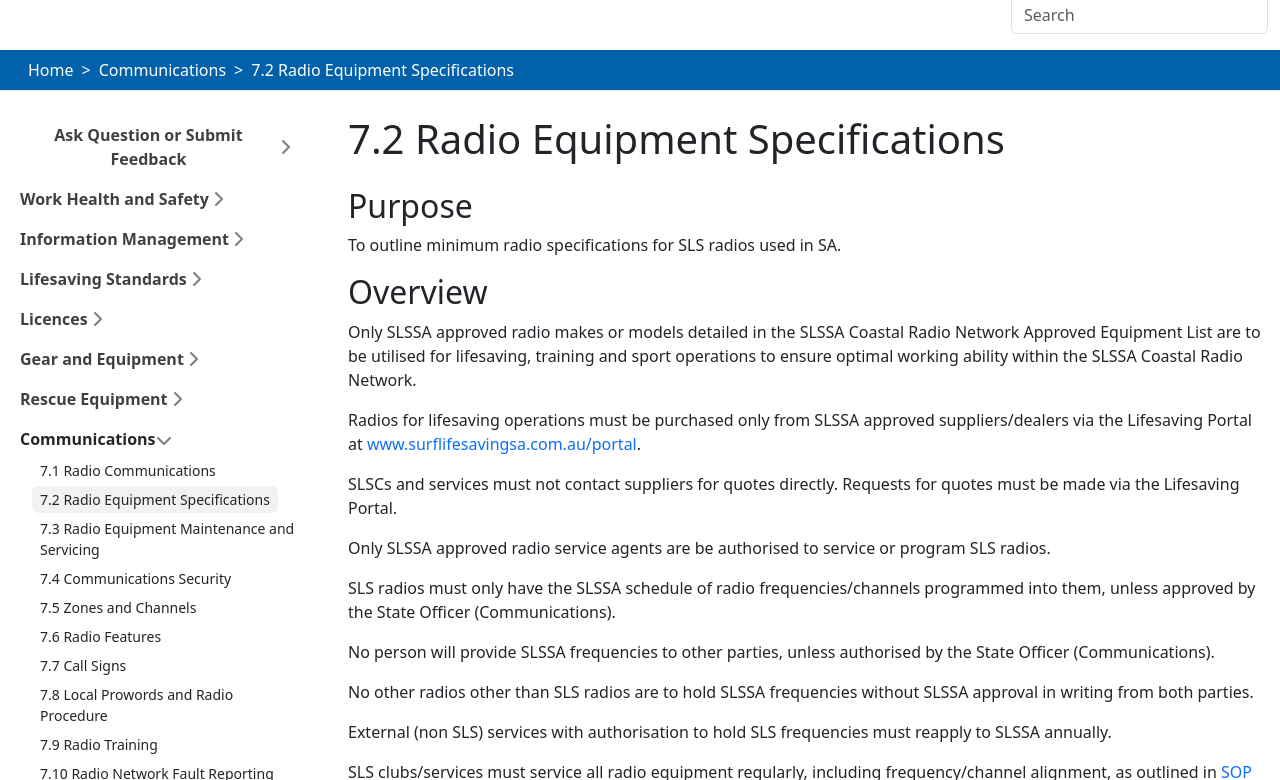
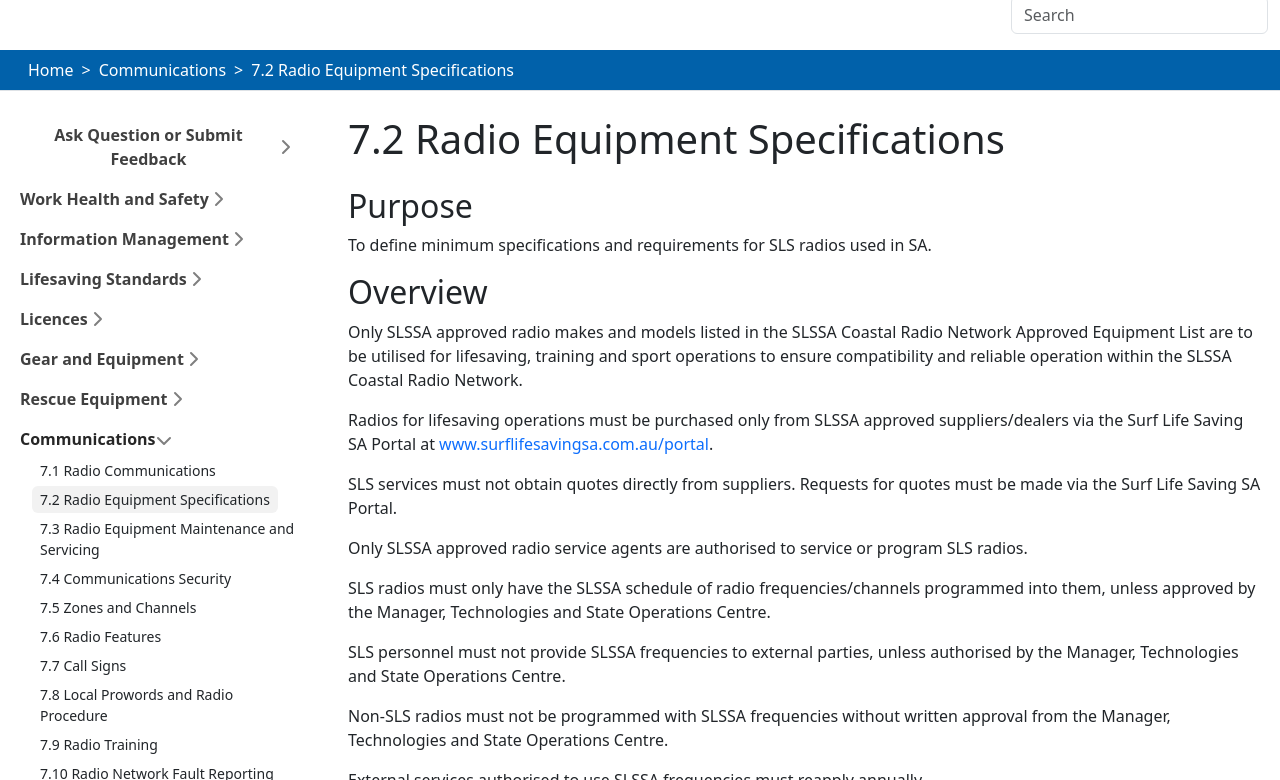
Before and after one commit to slssa-soc/sops-working, a Jekyll site: the page built from 7-communications/7.2-radio-equipment-specifications.md, in a window 1280 px wide and 900 px high, cut to the strip 120-900 px from the top of the window. Built offline with Jekyll 4.4.1, drawn with Linux system fonts in a browser that asks for light colours; some of the changed text lies outside the part shown.

Commit message:
Refine radio equipment specifications, procurement controls and frequency management (Section 7)

```diff
--- a/7-communications/7.2-radio-equipment-specifications.md
+++ b/7-communications/7.2-radio-equipment-specifications.md
@@ -8,34 +8,34 @@ layout: lesson-content
 
 ## Purpose
 
-To outline minimum radio specifications for SLS radios used in SA.
+To define minimum specifications and requirements for SLS radios used in SA.
 
 ## Overview
 
-Only SLSSA approved radio makes or models detailed in the SLSSA Coastal Radio Network Approved Equipment List are to be utilised for lifesaving, training and sport operations to ensure optimal working ability within the SLSSA Coastal Radio Network.
+Only SLSSA approved radio makes and models listed in the SLSSA Coastal Radio Network Approved Equipment List are to be utilised for lifesaving, training and sport operations to ensure compatibility and reliable operation within the SLSSA Coastal Radio Network.
 
-Radios for lifesaving operations must be purchased only from SLSSA approved suppliers/dealers via the Lifesaving Portal at [www.surflifesavingsa.com.au/portal](http://www.surflifesavingsa.com.au/portal).
+Radios for lifesaving operations must be purchased only from SLSSA approved suppliers/dealers via the Surf Life Saving SA Portal at [www.surflifesavingsa.com.au/portal](http://www.surflifesavingsa.com.au/portal).
 
-SLSCs and services must not contact suppliers for quotes directly. Requests for quotes must be made via the Lifesaving Portal.
+SLS services must not obtain quotes directly from suppliers. Requests for quotes must be made via the Surf Life Saving SA Portal.
 
-Only SLSSA approved radio service agents are be authorised to service or program SLS radios.
+Only SLSSA approved radio service agents are authorised to service or program SLS radios.
 
-SLS radios must only have the SLSSA schedule of radio frequencies/channels programmed into them, unless approved by the State Officer (Communications).
+SLS radios must only have the SLSSA schedule of radio frequencies/channels programmed into them, unless approved by the Manager, Technologies and State Operations Centre.
 
-No person will provide SLSSA frequencies to other parties, unless authorised by the State Officer (Communications).
+SLS personnel must not provide SLSSA frequencies to external parties, unless authorised by the Manager, Technologies and State Operations Centre.
 
-No other radios other than SLS radios are to hold SLSSA frequencies without SLSSA approval in writing from both parties.
+Non-SLS radios must not be programmed with SLSSA frequencies without written approval from the Manager, Technologies and State Operations Centre.
 
-External (non SLS) services with authorisation to hold SLS frequencies must reapply to SLSSA annually.
+External services authorised to use SLSSA frequencies must reapply annually.
 
-SLS clubs/services must service all radio equipment regularly, including frequency/channel alignment, as outlined in [SOP 7.3 – Radio Equipment Maintenance and Servicing](../7-communications/7.3-radio-equipment-maintenance-and-servicing.md).
+SLS services must service all radio equipment regularly, including frequency/channel alignment, as outlined in [SOP 7.3 – Radio Equipment Maintenance and Servicing](../7-communications/7.3-radio-equipment-maintenance-and-servicing.md).
 
-Programming, including special functions, will be at the direction of the State Officer (Communications).
+Programming, including special functions, must be conducted in accordance with directions from the Manager, Technologies and State Operations Centre.
 
-No SLSC will operate any other radio, including VHF Marine and 27Mhz radio, without authorisation from the State Officer (Communications).
+SLS services must not operate other radio systems (e.g. VHF Marine, 27 MHz) without authorisation from the Manager, Technologies and State Operations Centre.
 
 ## Definitions
 
-- **Base/Mobile –** Fixed radio unit usually located in towers, SLSCs or vehicles.
-- **Portable/Handheld –** Radio units used by individuals.
-- **Lifesaving Operations –** Patrolling, emergency response, training, events and carnivals.
+- **Base/Mobile:** Fixed radio unit usually located in towers, SLSCs or vehicles.
+- **Portable/Handheld:** Radio units used by individuals.
+- **Lifesaving Operations:** Patrolling, emergency response, training, events and carnivals.
```
